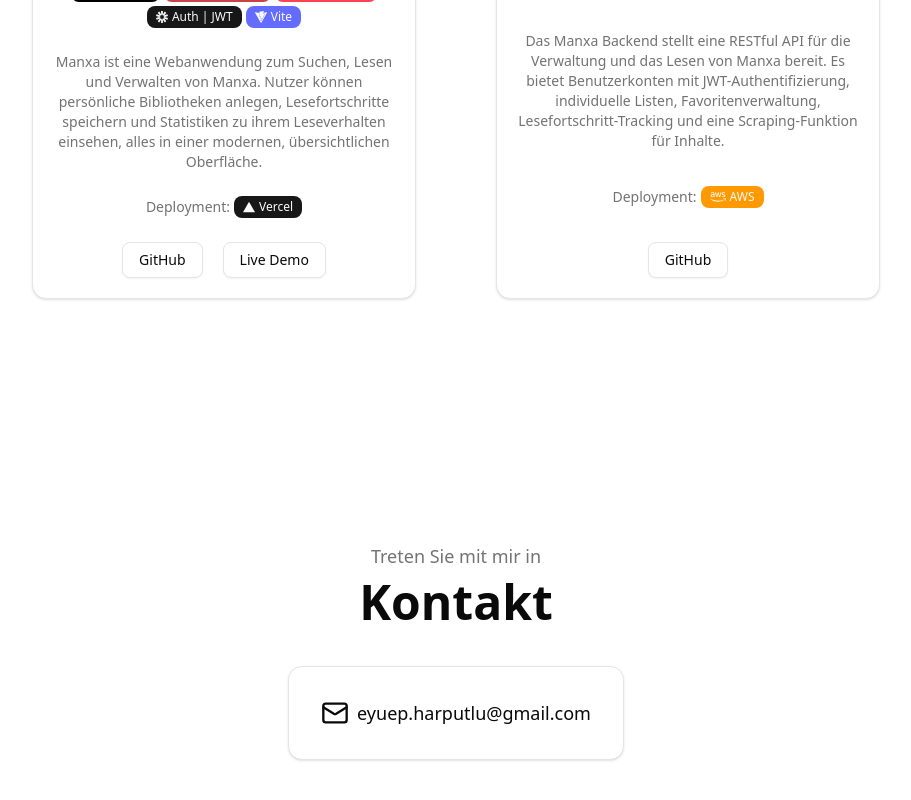
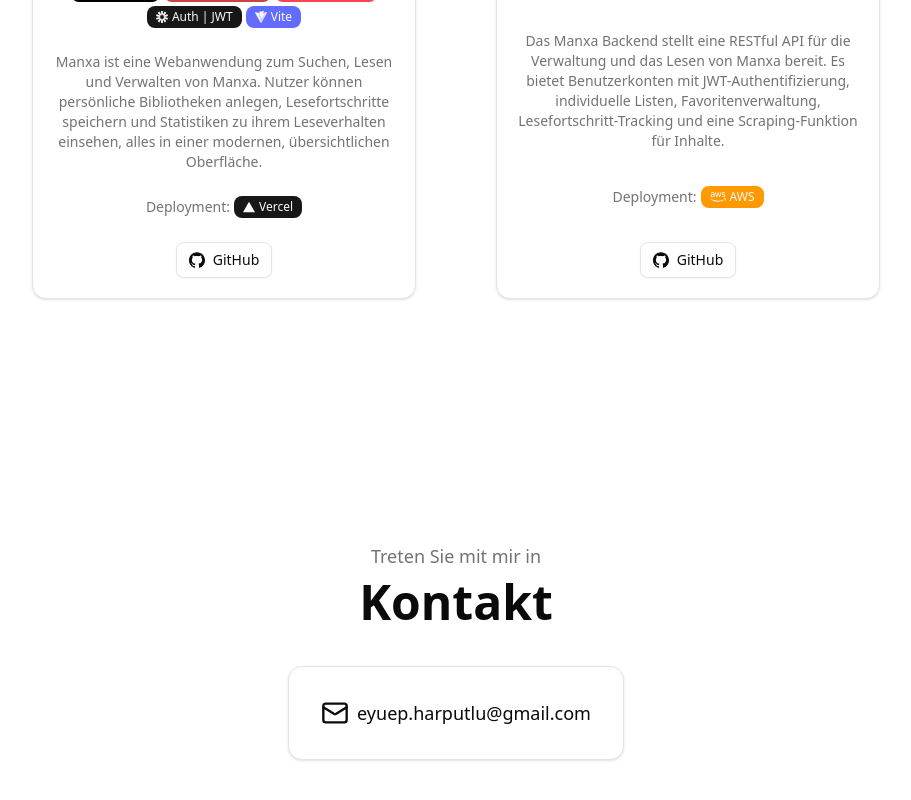
Before and after one commit to eyuhar/portfolio, a React (Vite) app: page / in a window 1280 px wide. Shown: the part 3251-4051 px from the top of the page, without its empty margins (184-1095 px from the left). Built offline with nearby package versions, Linux system fonts and the light colour scheme.

Commit message:
fix: temporarily remove non-working live demo links

```diff
--- a/src/App.tsx
+++ b/src/App.tsx
@@ -25,6 +25,7 @@ import {
 import { Badge } from "./components/ui/badge";
 import {
   SiAmazonwebservices,
+  SiGithub,
   SiJsonwebtokens,
   SiPhp,
   SiReact,
@@ -843,10 +844,10 @@ function App() {
             <div className="flex gap-5">
               <Button variant={"outline"} asChild>
                 <a href="https://github.com/eyuhar/manxa" target="_blank">
-                  GitHub
+                  <SiGithub /> GitHub
                 </a>
               </Button>
-              <Dialog>
+              {/*<Dialog>
                 <DialogTrigger asChild>
                   <Button variant={"outline"} className="cursor-pointer">
                     Live Demo
@@ -881,7 +882,7 @@ function App() {
                     </Button>
                   </DialogFooter>
                 </DialogContent>
-              </Dialog>
+              </Dialog>*/}
             </div>
           </Card>
 
@@ -923,7 +924,7 @@ function App() {
                   href="https://github.com/eyuhar/manxa-backend"
                   target="_blank"
                 >
-                  GitHub
+                  <SiGithub /> GitHub
                 </a>
               </Button>
             </div>
```
Also changed, not shown: 1 other file (tests, documents, lock files or other folders).
